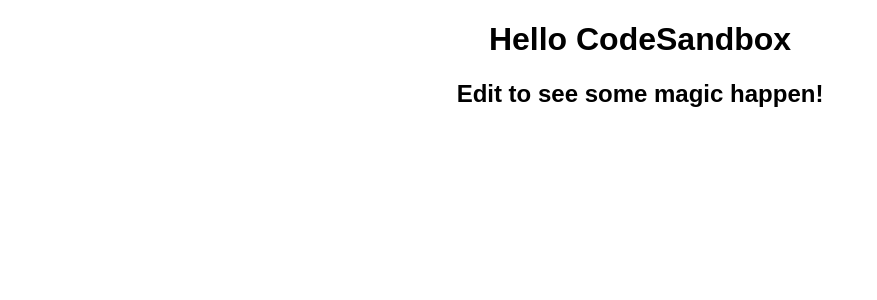
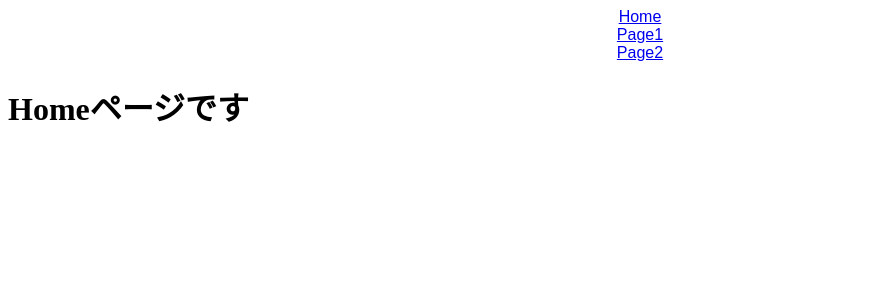
Before and after one commit to jiko797torayo/react-router-practice, a React (Create React App) app: page / in a window 1280 px wide. Shown: the top 300 px of the page, without its empty margins (0-877 px from the left). Built offline with nearby package versions, Linux system fonts and the light colour scheme.

Commit message:
基本的なページ遷移

```diff
--- a/src/App.js
+++ b/src/App.js
@@ -1,10 +1,30 @@
+import { BrowserRouter, Link, Switch, Route } from "react-router-dom";
+import { Home } from "./Home";
+import { Page1 } from "./Page1";
+import { Page2 } from "./Page2";
 import "./styles.css";
 
 export default function App() {
   return (
-    <div className="App">
-      <h1>Hello CodeSandbox</h1>
-      <h2>Edit to see some magic happen!</h2>
-    </div>
+    <BrowserRouter>
+      <div className="App">
+        <Link to="/">Home</Link>
+        <br />
+        <Link to="/page1">Page1</Link>
+        <br />
+        <Link to="/page2">Page2</Link>
+      </div>
+      <Switch>
+        <Route exact path="/">
+          <Home />
+        </Route>
+        <Route exact path="/page1">
+          <Page1 />
+        </Route>
+        <Route exact path="/page2">
+          <Page2 />
+        </Route>
+      </Switch>
+    </BrowserRouter>
   );
 }
```
